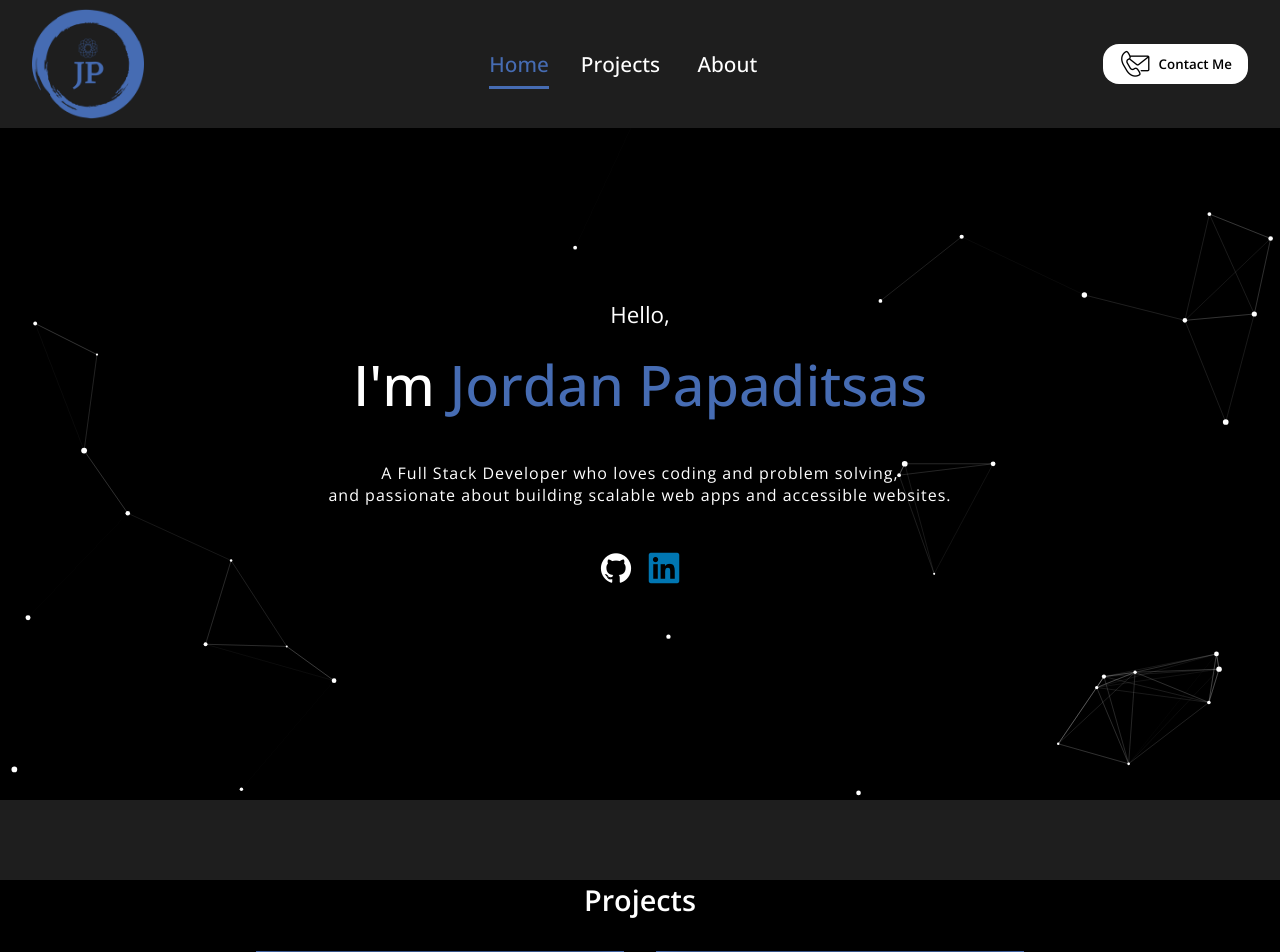
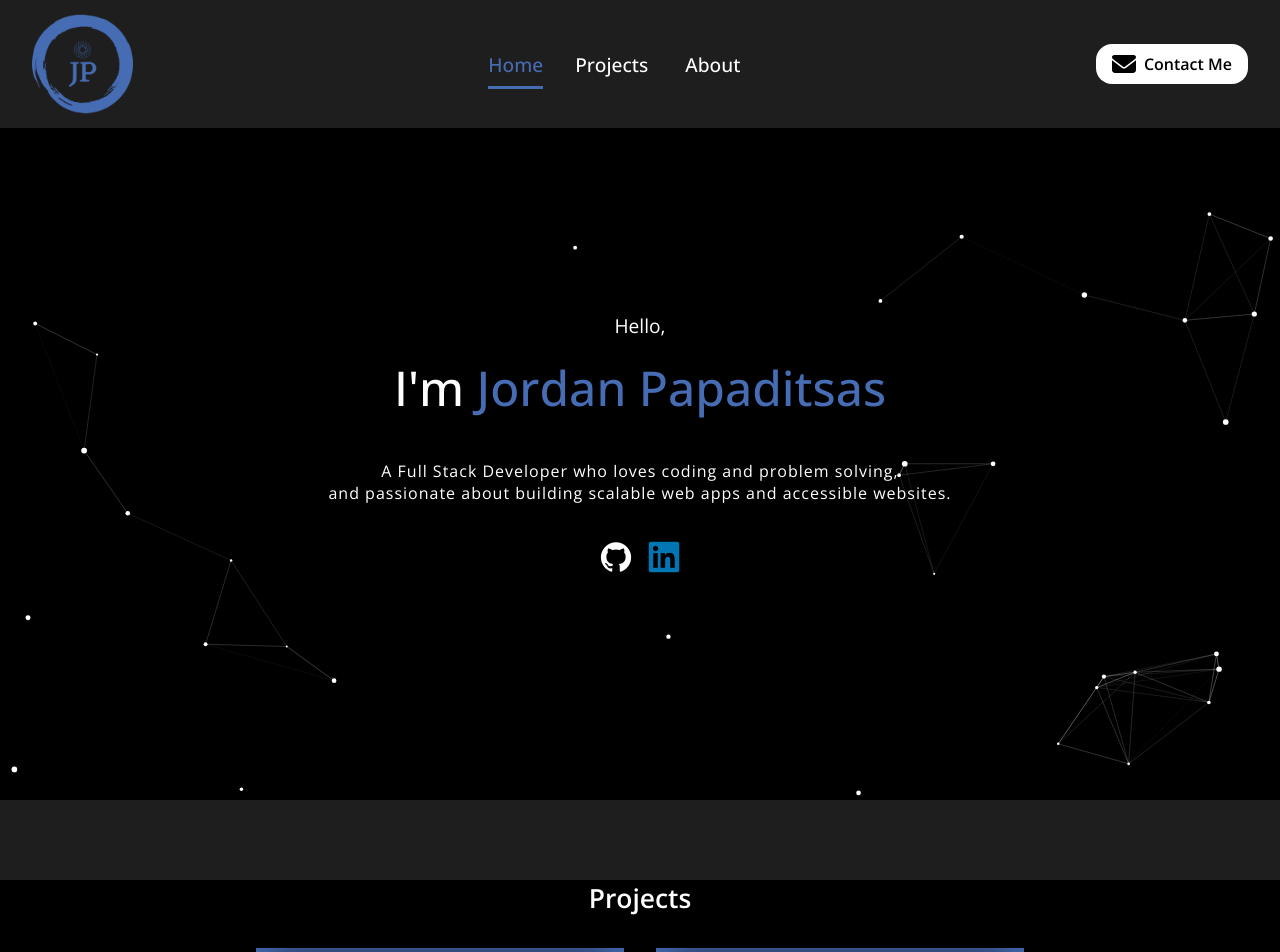
Before and after one commit to jordanpapaditsas/jordanpapaditsas.github.io, a React (Create React App) app: page / in a window 1280 px wide. Shown: the top 952 px of the page. Built offline with nearby package versions, Linux system fonts and the light colour scheme.

Commit message:
Fixed font-sizes and responsiveness

```diff
--- a/package.json
+++ b/package.json
@@ -5,6 +5,9 @@
   "homepage": "https://jordanpapaditsas.github.io/",
   "dependencies": {
     "@emailjs/browser": "^3.11.0",
+    "@fortawesome/fontawesome-svg-core": "^6.6.0",
+    "@fortawesome/free-solid-svg-icons": "^6.6.0",
+    "@fortawesome/react-fontawesome": "^0.2.2",
     "@testing-library/jest-dom": "^5.17.0",
     "@testing-library/react": "^13.4.0",
     "@testing-library/user-event": "^13.5.0",
--- a/src/components/about/about.css
+++ b/src/components/about/about.css
@@ -94,10 +94,14 @@
   }
 }
 
-@media screen and (max-width: 380px) {
+@media screen and (max-width: 440px) {
   .about-skill {
-    width: 2.5rem;
-    height: 2.5rem;
+    width: 2.7rem;
+    height: 2.7rem;
+  }
+
+  .aboutMe-title {
+    font-size: 1rem;
   }
 
   #about {
@@ -110,6 +114,3 @@
     margin-bottom: 1rem;
   }
 }
-
-
-/* Need to pass media queries for responsiveness */
--- a/src/components/contact/contact.css
+++ b/src/components/contact/contact.css
@@ -20,7 +20,7 @@
 
 .contact-title-text {
   text-align: center;
-  font-size: 1.5rem;
+  font-size: 1.2rem;
   margin-bottom: 2rem;
 }
 
@@ -67,16 +67,22 @@
   gap: 1rem;
 }
 
-/* @media screen and (max-width: 550px) {
-  #contact {
-    min-height: 80vh;
+@media screen and (max-width: 440px) {
+  .submit-btn {
+    font-size: .8rem;
+  }
+  .contact-title-text {
+    font-size: 1rem;
+  }
+
+  .name, .email, .message-box {
+    font-size: .8rem;
+  }
+
+  .contact-description {
+    font-size: .9rem;
   }
 }
 
-@media screen and (max-width: 380px) {
-  #contact {
-    min-height: 70vh;
-  }
-} */
 
 /* Need to pass media queries for responsiveness */
--- a/src/components/home/home.css
+++ b/src/components/home/home.css
@@ -11,7 +11,7 @@
 .home-content {
   width: 100vw;
   padding: 2rem;
-  font-size: 3.5rem;
+  font-size: 3rem;
   display: flex;
   flex-direction: column;
   align-items: center;
@@ -21,7 +21,7 @@
 }
 
 .hello {
-  font-size: 1.4rem;
+  font-size: 1.2rem;
   font-weight: 100;
 }
 
--- a/src/components/navbar/navbar.css
+++ b/src/components/navbar/navbar.css
@@ -1,13 +1,13 @@
 .logo {
-  width: 7rem;
-  height: 7rem;
+  width: 6.3rem;
+  height: 6.3rem;
   object-fit: cover;
   transition: all .7s ease-out;
 }
 
 .nav-icon-contact {
-  height: 2rem;
-  width: 2rem;
+  height: 1.5rem;
+  width: 1.5rem;
   margin-right: 0.5rem;
   /* margin: 1rem; */
 }
@@ -27,7 +27,7 @@
 }
 
 .nav-list-item {
-  font-size: 1.3rem;
+  font-size: 1.2rem;
   margin: 1rem;
   cursor: pointer;
 }
@@ -50,6 +50,7 @@
   padding: 0 1rem;
   border-radius: 1rem;
   height: 2.5rem;
+  font-size: 1rem;
 }
 
 .logo:hover {
@@ -62,6 +63,10 @@
   background: #466cb3;
   cursor: pointer;
   color:white;
+}
+
+.nav-icon-contact:hover {
+  color: white !important;
 }
 
 .active {
--- a/src/components/navbar/navbar.js
+++ b/src/components/navbar/navbar.js
@@ -1,13 +1,15 @@
 import React, { useState } from "react";
 import "./navbar.css";
 import logo from "../../assets/logo.png";
-import contactImg from "../../assets/contact.png";
 import { Link } from "react-scroll";
 import hamMenu from "../../assets/menu-hamburger.png";
 import closeMenu from "../../assets/close-menu.png";
+import { FontAwesomeIcon } from "@fortawesome/react-fontawesome";
+import { faEnvelope } from "@fortawesome/free-solid-svg-icons";
 
 const Navbar = () => {
   const [showMenu, setShowMenu] = useState(false);
+  const contact_me_text = "Contact Me";
 
   const scrollToSection = (sectionId, offset = 0) => {
     const element = document.getElementById(sectionId);
@@ -79,8 +81,9 @@ const Navbar = () => {
               .scrollIntoView({ behavior: "smooth" });
           }}
         >
-          <img src={contactImg} alt="Contact" className="nav-icon-contact" />
-          Contact Me
+          {/* <img src={contactImg} alt="Contact" className="nav-icon-contact" /> */}
+          <FontAwesomeIcon icon={faEnvelope} className="nav-icon-contact" />{" "}
+          {contact_me_text}
         </button>
       </Link>
 
--- a/src/components/projects/projects.css
+++ b/src/components/projects/projects.css
@@ -6,7 +6,7 @@
 
 .projects-text {
   text-align: center;
-  font-size: 1.2rem;
+  font-size: 1.1rem;
   margin-bottom: 2rem;
   margin-top: 7rem;
 }
@@ -62,7 +62,7 @@
 }
 
 .project-title {
-  font-size: 1.5rem;
+  font-size: 1.2rem;
   font-weight: bold;
   align-self: flex-start;
   text-decoration: underline;
@@ -77,7 +77,7 @@
   background: white;
   font-size: 1rem;
   transition: all .5s;
-  font-size: .9rem;
+  font-size: 1rem;
 }
 
 .see-more-btn:hover {
@@ -161,7 +161,7 @@
   }
 }
 
-@media screen and (max-width: 400px) {
+@media screen and (max-width: 440px) {
   .projects-text {
     font-size: 0.9rem;
     margin-top: 3rem;
@@ -173,48 +173,6 @@
 
   .see-more-btn {
     padding: 0.4rem 1.2rem;
-    font-size: 0.7rem;
+    font-size: 0.8rem;
   }
 }
-
-
-/* @media screen and (max-width: 1200px) {
-  .project-card {
-    width: 70%;
-  }
-}
-
-@media screen and (max-width: 900px) {
-  .project-card {
-    width: 80%;
-  }
-}
-
-@media screen and (max-width: 700px) {
-  .projects-text {
-    font-size: 1.2rem;
-    margin-top: 5rem;
-  }
-
-  .live, .repo {
-    text-decoration: none;
-    color: white;
-    font-size: 1.1rem;
-  }
-
-  .project-images-container {
-    height: auto;
-    margin-bottom: 3rem;
-  }
-
-  .project-card {
-    width: 90%;
-    flex-direction: column;
-    gap: 1rem;
-    align-items: flex-start;
-  }
-
-  .project-img {
-    width: 100%;
-    border-radius: 0.5rem;
-  } */
```
Also changed, not shown: 1 other file (tests, documents, lock files or other folders).
